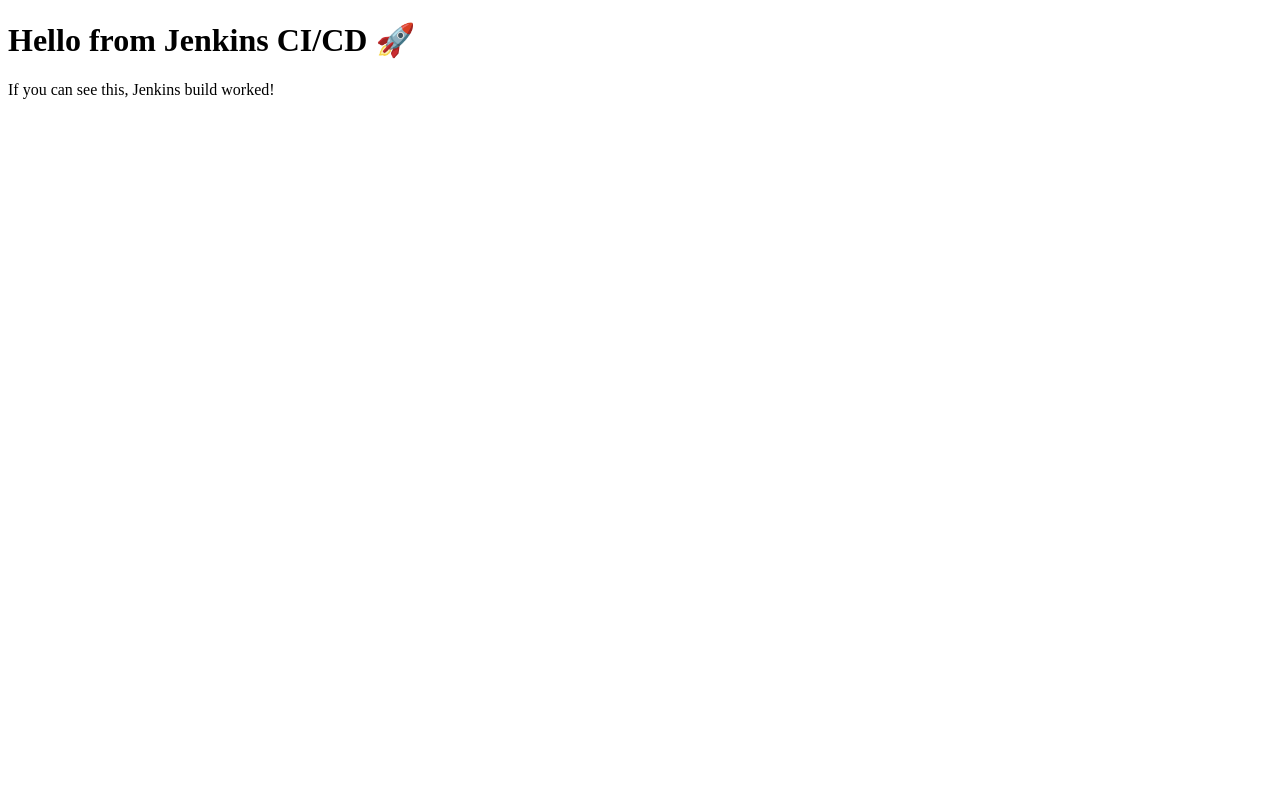
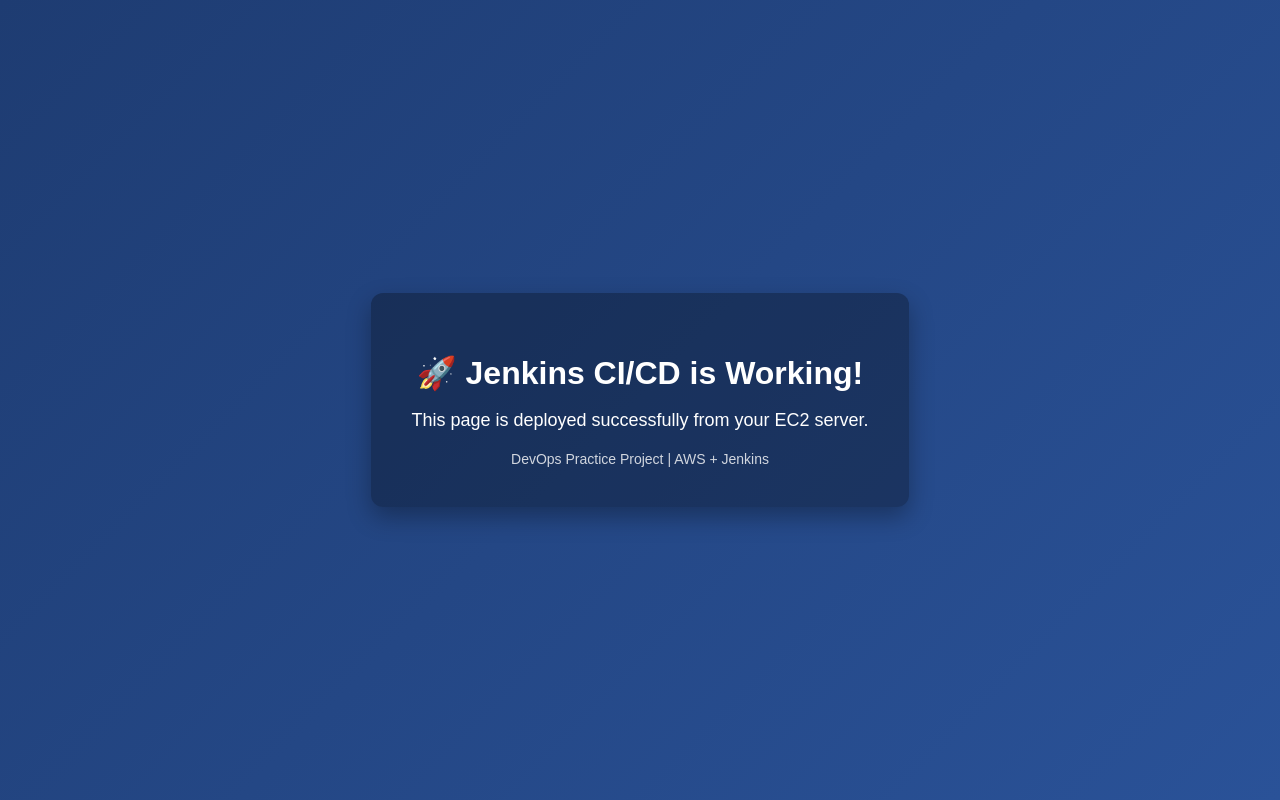
Before and after one commit to Rithanya-R2005/AWS, a plain HTML site: page index.html in a window 1280 px wide. Drawn offline with Linux system fonts and the light colour scheme.

Commit message:
Update index.html

```diff
--- a/index.html
+++ b/index.html
@@ -1,10 +1,50 @@
 <!DOCTYPE html>
 <html>
 <head>
-    <title>Jenkins Test Page</title>
+    <title>Jenkins CI/CD Demo</title>
+    <style>
+        body {
+            margin: 0;
+            font-family: Arial, sans-serif;
+            background: linear-gradient(135deg, #1e3c72, #2a5298);
+            color: white;
+            display: flex;
+            justify-content: center;
+            align-items: center;
+            height: 100vh;
+            text-align: center;
+        }
+
+        .container {
+            background: rgba(0, 0, 0, 0.3);
+            padding: 40px;
+            border-radius: 12px;
+            box-shadow: 0 10px 25px rgba(0, 0, 0, 0.3);
+        }
+
+        h1 {
+            margin-bottom: 15px;
+            font-size: 32px;
+        }
+
+        p {
+            font-size: 18px;
+        }
+
+        .footer {
+            margin-top: 20px;
+            font-size: 14px;
+            opacity: 0.8;
+        }
+    </style>
 </head>
 <body>
-    <h1>Hello from Jenkins CI/CD 🚀</h1>
-    <p>If you can see this, Jenkins build worked!</p>
+    <div class="container">
+        <h1>🚀 Jenkins CI/CD is Working!</h1>
+        <p>This page is deployed successfully from your EC2 server.</p>
+        <div class="footer">
+            DevOps Practice Project | AWS + Jenkins
+        </div>
+    </div>
 </body>
 </html>
```
